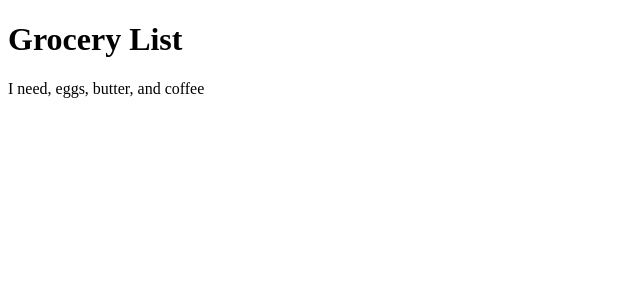
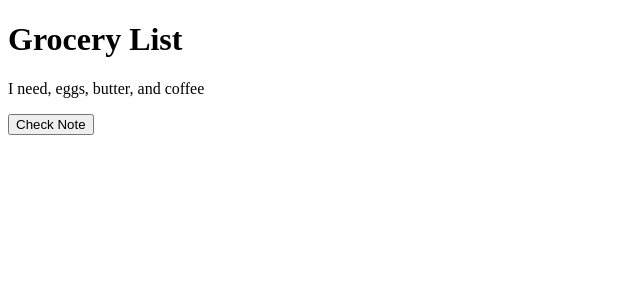
Before and after one commit to Madden20202-zz/angular-Udemy, an Angular app: page / in a window 1280 px wide. Shown: the top 300 px of the page, without its empty margins (0-640 px from the left). Built offline with nearby package versions, Linux system fonts and the light colour scheme.

Commit message:
add button that will be the output button

```diff
--- a/src/app/note-card/note-card.component.html
+++ b/src/app/note-card/note-card.component.html
@@ -7,3 +7,5 @@
 <h1> {{ title }} </h1>
 
 <p> {{ content }} </p>
+
+<button>Check Note</button>
```
